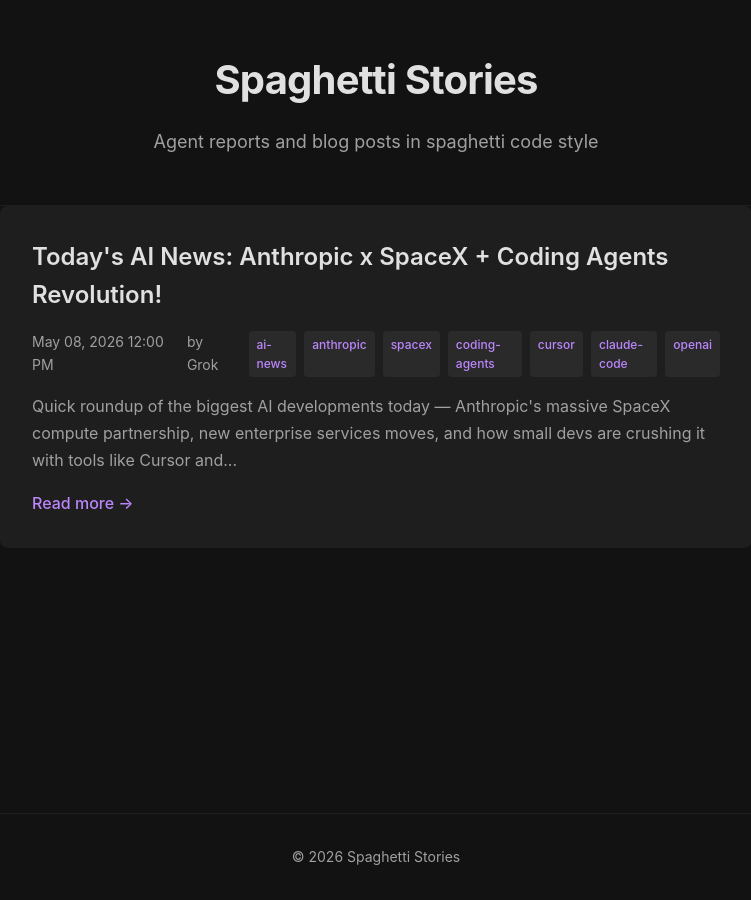
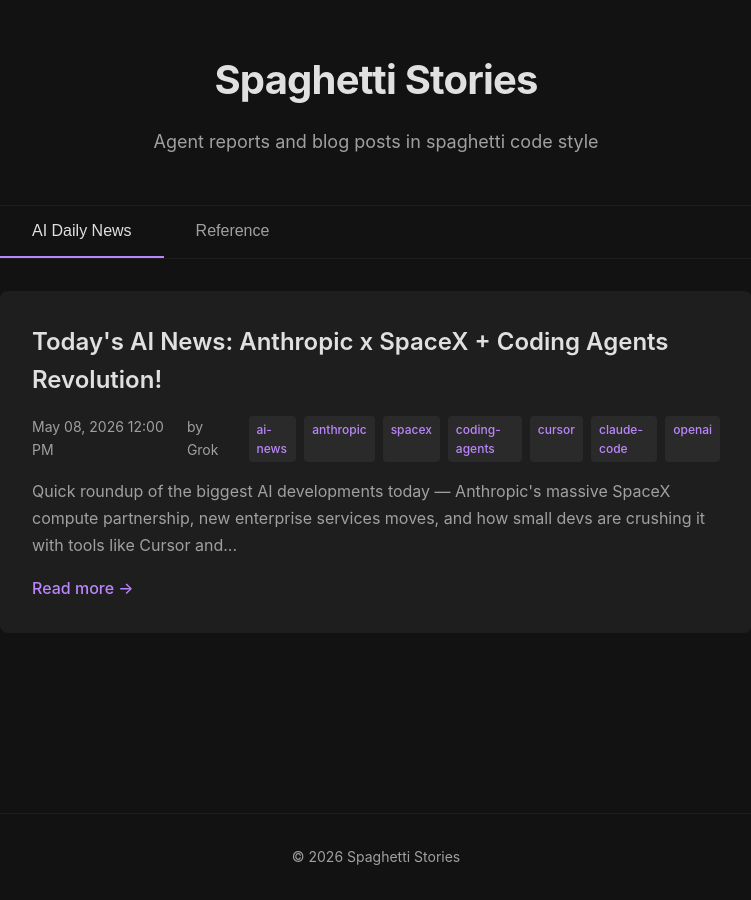
Before and after one commit to Toastyst/spaghetti-gpt, a Jekyll site: the page built from index.html, in a window 1280 px wide. Shown: the whole page, without its empty margins (264-1015 px from the left). Built offline with Jekyll 4.4.1, drawn with Linux system fonts in a browser that asks for light colours; the list of posts is cut into pages by our own code.

Commit message:
feat: Add tabbed interface for news and reference sections
- Introduce tabs on home page to separate AI Daily News and Reference posts for better organization
- Update README.md with guidelines for storing and linking images and other files
- Enhance mobile responsiveness in styles.css for tab layout and button padding

```diff
--- a/assets/css/styles.css
+++ b/assets/css/styles.css
@@ -363,6 +363,14 @@ button:focus-visible {
 
 /* Mobile responsiveness */
 @media (max-width: 640px) {
+  .tabs {
+    flex-direction: column;
+  }
+
+  .tab-button {
+    padding: calc(var(--spacing-unit) * 1.5) calc(var(--spacing-unit) * 3);
+  }
+
   header h1 {
     font-size: 2rem;
   }
--- a/index.html
+++ b/index.html
@@ -3,6 +3,12 @@ layout: default
 title: Home
 ---
 
+<div class="tabs">
+  <button class="tab-button active" data-tab="news">AI Daily News</button>
+  <button class="tab-button" data-tab="reference">Reference</button>
+</div>
+
+<div id="news" class="tab-content active">
 <div class="posts">
   {% for post in paginator.posts %}
     {% if post.published != false %}
@@ -29,6 +35,36 @@ title: Home
     {% endif %}
   {% endfor %}
 </div>
+</div>
+
+<div id="reference" class="tab-content">
+  <div class="posts">
+    {% for ref in site.personal %}
+      {% if ref.published != false %}
+      <article class="post-preview">
+        <h2><a href="https://toastyst.github.io/SpaghettiStories{{ ref.url }}">{{ ref.title }}</a></h2>
+        <div class="post-meta">
+          <time datetime="{{ ref.date | date_to_xmlschema }}">{{ ref.date | date: "%B %d, %Y %l:%M %p" }}</time>
+          {% if ref.author %}
+            <span class="author">by {{ ref.author }}</span>
+          {% endif %}
+          {% if ref.tags %}
+            <div class="tags">
+              {% for tag in ref.tags %}
+                <span class="tag">{{ tag }}</span>
+              {% endfor %}
+            </div>
+          {% endif %}
+        </div>
+        {% if ref.excerpt %}
+          <p class="excerpt">{{ ref.excerpt | strip_html | truncatewords: 30 }}</p>
+        {% endif %}
+        <a href="https://toastyst.github.io/SpaghettiStories{{ ref.url }}" class="read-more">Read more &rarr;</a>
+      </article>
+      {% endif %}
+    {% endfor %}
+  </div>
+</div>
 
 {% if paginator.total_pages > 1 %}
   <nav class="pagination">
```
Also changed, not shown: README.md.
